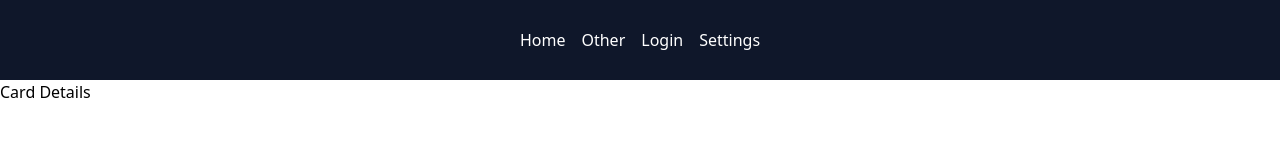
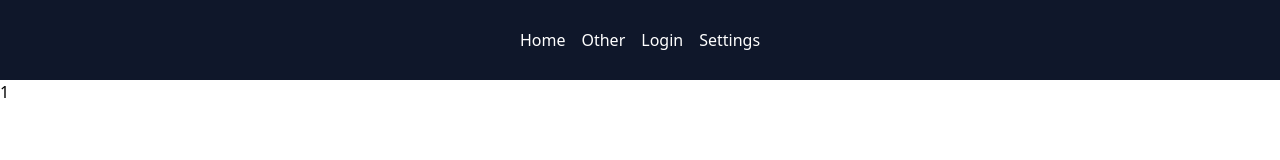
Before and after one commit to bprecia1/company-directory, a Vue app: page /employees/1 in a window 1280 px wide. Shown: the top 160 px of the page. Built offline with nearby package versions, Linux system fonts and the light colour scheme.

Commit message:
updated router info

```diff
--- a/src/views/CardDetails.vue
+++ b/src/views/CardDetails.vue
@@ -1,3 +1,8 @@
+<script setup>
+import { useRoute } from 'vue-router'
+const route = useRoute()
+</script>
+
 <template>
-    Card Details
+    {{route.params.id}}
 </template>
```
